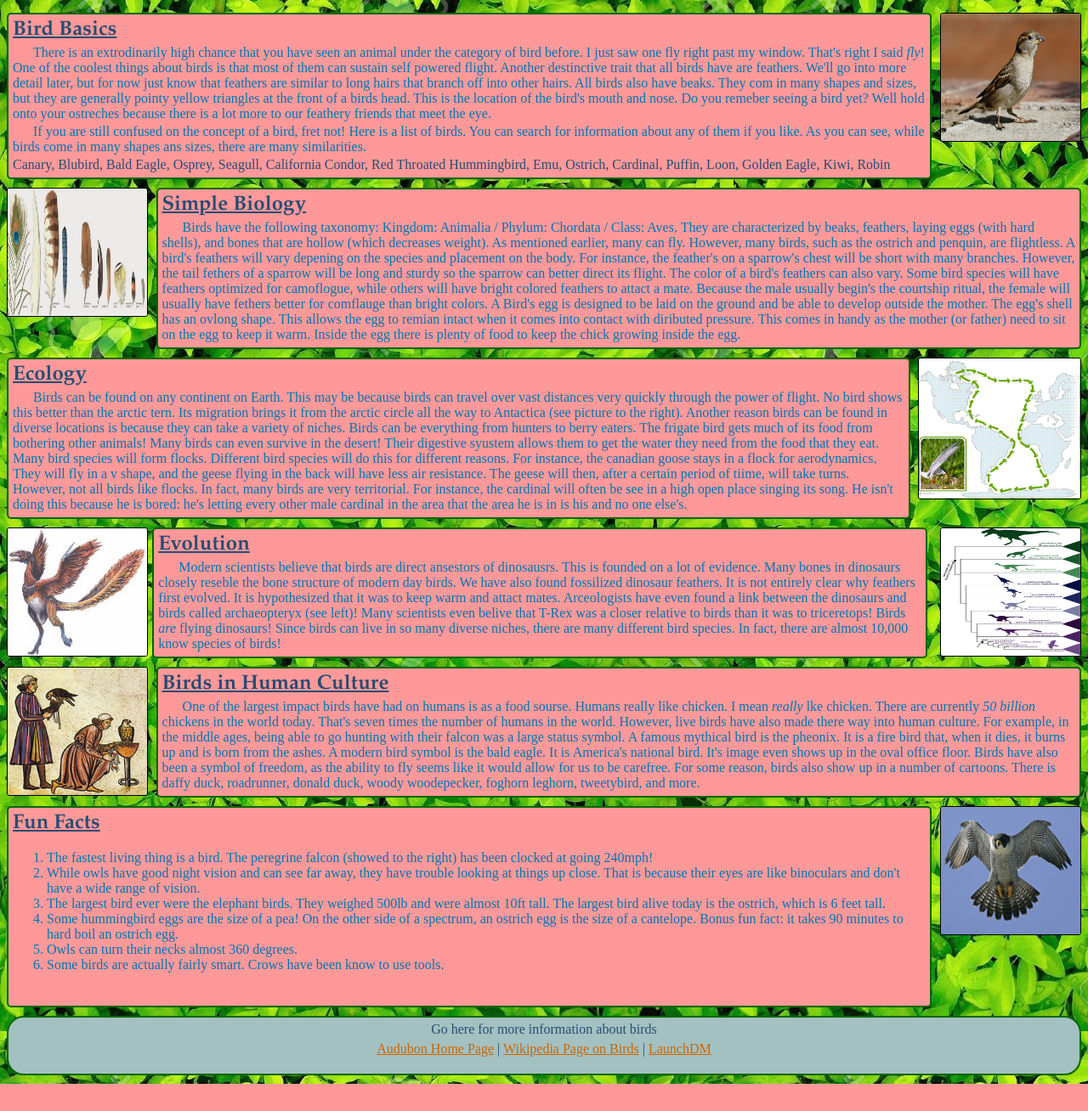
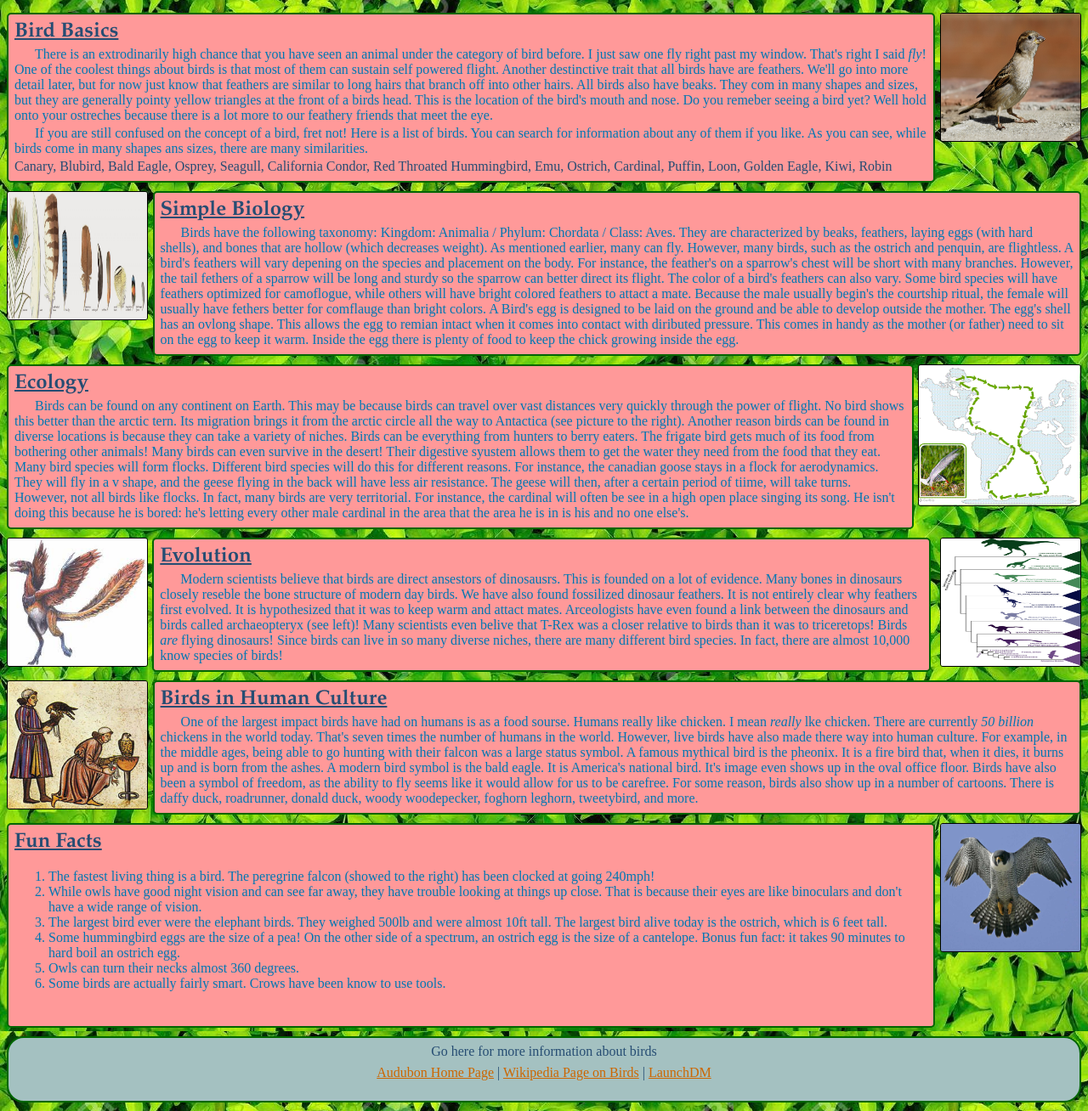
Before and after one commit to mgoldberg/StaticHTML2, a PHP site: page /StaticHTML2/ in a window 1280 px wide. Shown: the part 86-1394 px from the top of the page at 85% size. Before the commit the page ends 1362 px from the top, so only its background shows below. Run offline with PHP 8.4, Linux system fonts and the light colour scheme.

Commit message:
fixed picture issue I accidentally made at some point and completely fixed padding for small screens

```diff
--- a/stylesheet.css
+++ b/stylesheet.css
@@ -1,3 +1,7 @@
+
+	div{
+		padding: 0;
+	}
 
 	header{
 		font-size: 6em;
@@ -53,6 +57,11 @@
 
 
 @media only screen and (min-width: 700px) {
+
+	div{
+		padding: 7px;
+	}
+
 	header{
 		font-size: 5em;
 	}
@@ -186,7 +195,6 @@ div{
 	border-radius: 5px;
 	margin-bottom: 10px;
 	border: 2px solid #006600;
-	padding: 5px;
 }
 
 img{
@@ -220,7 +228,7 @@ body{
 
 #right1{
 	float: right;
-	/*clear: right;*/
+	clear: right;
 }
 
 #left2{
@@ -256,9 +264,6 @@ body{
 	color: #264d73;
 }
 
-#pic-list{
-	clear: both;
-}
 
 #center{
 	margin-left: 5px;
```
